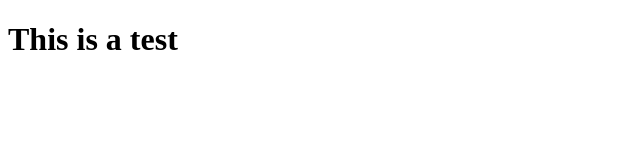
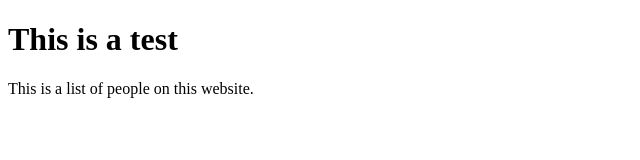
Before and after one commit to tumble1999/nodejs-sandbox, a website: page client/index.html in a window 1280 px wide. Shown: the whole page, without its empty margins (0-640 px from the left). Drawn offline with nearby package versions, Linux system fonts and the light colour scheme; no server answers.

Commit message:
sub text

```diff
--- a/client/index.html
+++ b/client/index.html
@@ -13,6 +13,7 @@
   <body>
     <header>
       <h1>This is a test</h1>
+      <p>This is a list of people on this website.</p>
     </header>
     <main>
       Please wait..
```
